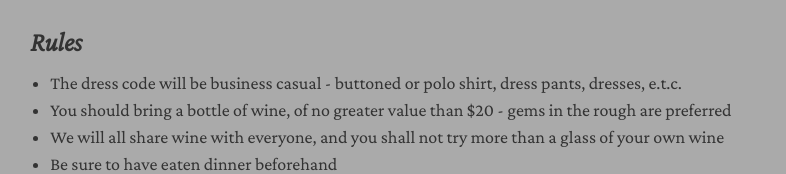
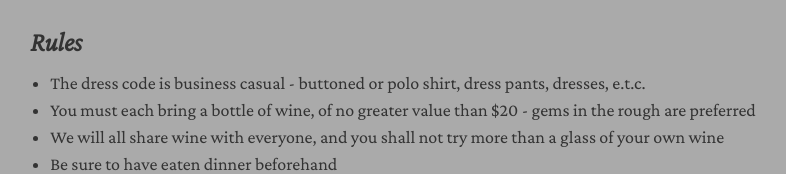
Before and after one commit to Axel-Jacobsen/pretentious-wine-party, a plain HTML site: page index.html in a window 1280 px wide. Shown: the part 348-522 px from the top of the page, without its empty margins (199-985 px from the left). Drawn offline with nearby package versions, Linux system fonts and the light colour scheme.

Commit message:
rule grammar changes

```diff
--- a/index.html
+++ b/index.html
@@ -21,8 +21,8 @@
 
     <h2 id="rules"><i>Rules</i></h2>
     <ul class="essay">
-      <li>The dress code will be business casual - buttoned or polo shirt, dress pants, dresses, e.t.c.</li>
-      <li>You should bring a bottle of wine, of no greater value than $20 - gems in the rough are preferred</li>
+      <li>The dress code is business casual - buttoned or polo shirt, dress pants, dresses, e.t.c.</li>
+      <li>You must each bring a bottle of wine, of no greater value than $20 - gems in the rough are preferred</li>
       <li>We will all share wine with everyone, and you shall not try more than a glass of your own wine</li>
       <li>Be sure to have eaten dinner beforehand</li>
     </ul>
```
